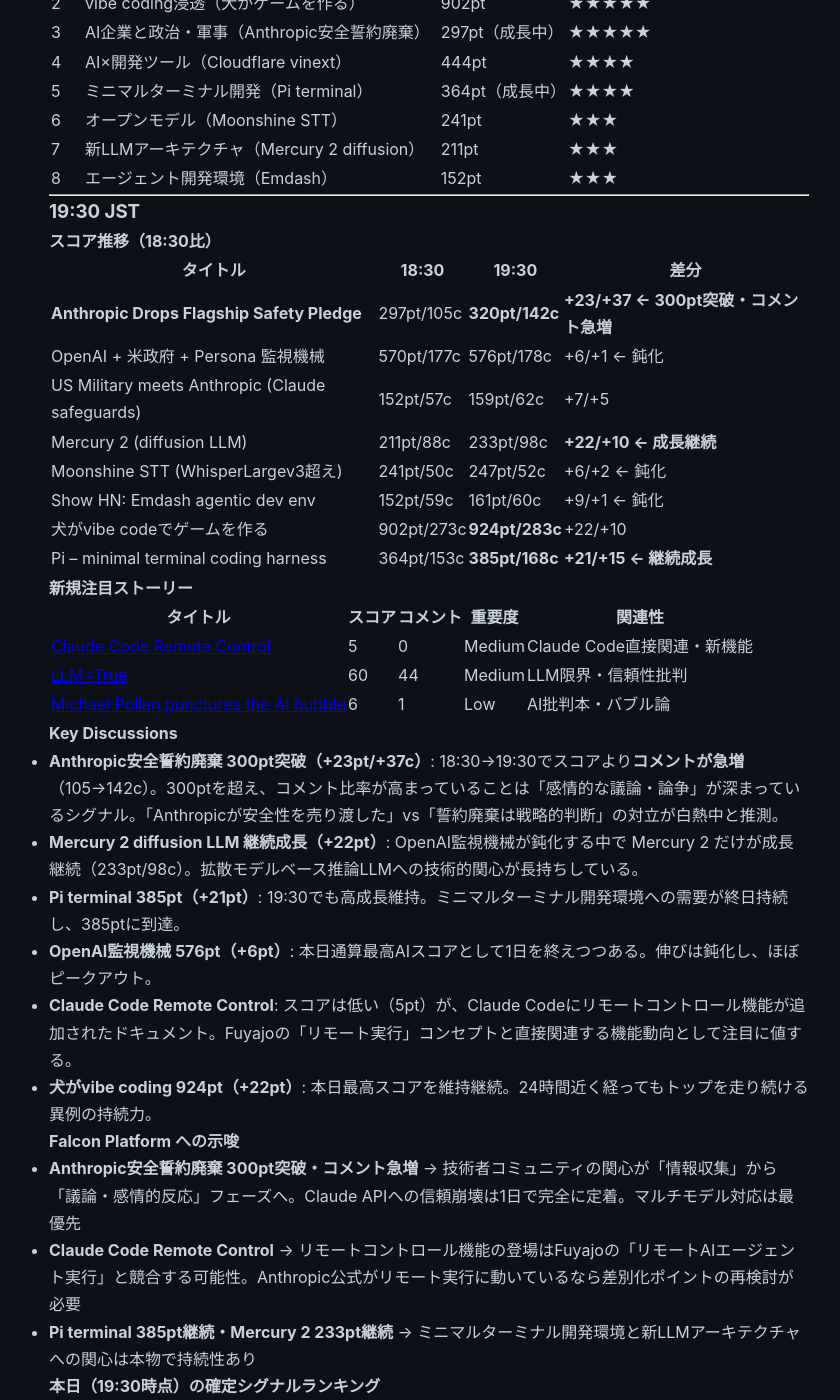
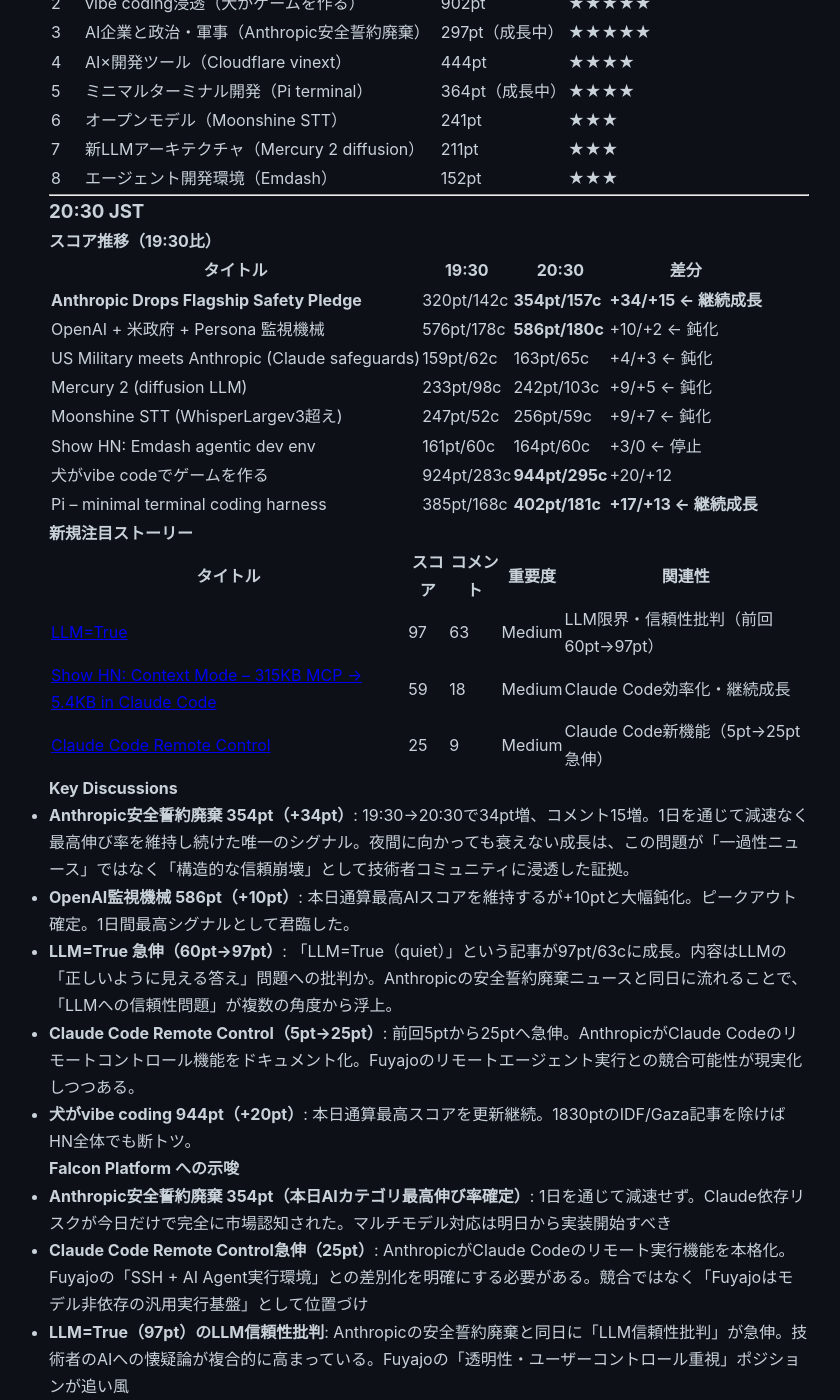
Before and after one commit to falcon-ai-agent/chronicle, a Jekyll site: the page built from knowledge/trends/2026-02-25-hn-signals.md, in a window 1280 px wide and 1400 px high, scrolled down 20319 px. Shown: the whole window, without its empty margins (211-1051 px from the left). Built offline with Jekyll 4.4.1, drawn with Linux system fonts in a browser that asks for light colours; our own code applies the rules of GitHub Pages for plain Markdown files; some of the changed text lies outside the part shown.

Commit message:
HN Monitor 20:30: Anthropic safety pledge 354pt, OpenAI surveillance 586pt

```diff
--- a/knowledge/trends/2026-02-25-hn-signals.md
+++ b/knowledge/trends/2026-02-25-hn-signals.md
@@ -782,6 +782,61 @@
 
 ---
 
+### 20:30 JST
+
+#### スコア推移（19:30比）
+
+| タイトル | 19:30 | 20:30 | 差分 |
+|---------|-------|-------|------|
+| **Anthropic Drops Flagship Safety Pledge** | 320pt/142c | **354pt/157c** | **+34/+15 ← 継続成長** |
+| OpenAI + 米政府 + Persona 監視機械 | 576pt/178c | **586pt/180c** | +10/+2 ← 鈍化 |
+| US Military meets Anthropic (Claude safeguards) | 159pt/62c | 163pt/65c | +4/+3 ← 鈍化 |
+| Mercury 2 (diffusion LLM) | 233pt/98c | 242pt/103c | +9/+5 ← 鈍化 |
+| Moonshine STT (WhisperLargev3超え) | 247pt/52c | 256pt/59c | +9/+7 ← 鈍化 |
+| Show HN: Emdash agentic dev env | 161pt/60c | 164pt/60c | +3/0 ← 停止 |
+| 犬がvibe codeでゲームを作る | 924pt/283c | **944pt/295c** | +20/+12 |
+| Pi – minimal terminal coding harness | 385pt/168c | **402pt/181c** | **+17/+13 ← 継続成長** |
+
+#### 新規注目ストーリー
+
+| タイトル | スコア | コメント | 重要度 | 関連性 |
+|---------|--------|---------|--------|--------|
+| [LLM=True](https://blog.codemine.be/posts/2026/20260222-be-quiet/) | 97 | 63 | Medium | LLM限界・信頼性批判（前回60pt→97pt）|
+| [Show HN: Context Mode – 315KB MCP → 5.4KB in Claude Code](https://github.com/mksglu/claude-context-mode) | 59 | 18 | Medium | Claude Code効率化・継続成長 |
+| [Claude Code Remote Control](https://code.claude.com/docs/en/remote-control) | 25 | 9 | Medium | Claude Code新機能（5pt→25pt急伸）|
+
+#### Key Discussions
+
+- **Anthropic安全誓約廃棄 354pt（+34pt）**: 19:30→20:30で34pt増、コメント15増。1日を通じて減速なく最高伸び率を維持し続けた唯一のシグナル。夜間に向かっても衰えない成長は、この問題が「一過性ニュース」ではなく「構造的な信頼崩壊」として技術者コミュニティに浸透した証拠。
+- **OpenAI監視機械 586pt（+10pt）**: 本日通算最高AIスコアを維持するが+10ptと大幅鈍化。ピークアウト確定。1日間最高シグナルとして君臨した。
+- **LLM=True 急伸（60pt→97pt）**: 「LLM=True（quiet）」という記事が97pt/63cに成長。内容はLLMの「正しいように見える答え」問題への批判か。Anthropicの安全誓約廃棄ニュースと同日に流れることで、「LLMへの信頼性問題」が複数の角度から浮上。
+- **Claude Code Remote Control（5pt→25pt）**: 前回5ptから25ptへ急伸。AnthropicがClaude Codeのリモートコントロール機能をドキュメント化。Fuyajoのリモートエージェント実行との競合可能性が現実化しつつある。
+- **犬がvibe coding 944pt（+20pt）**: 本日通算最高スコアを更新継続。1830ptのIDF/Gaza記事を除けばHN全体でも断トツ。
+
+#### Falcon Platform への示唆
+
+- **Anthropic安全誓約廃棄 354pt（本日AIカテゴリ最高伸び率確定）**: 1日を通じて減速せず。Claude依存リスクが今日だけで完全に市場認知された。マルチモデル対応は明日から実装開始すべき
+- **Claude Code Remote Control急伸（25pt）**: AnthropicがClaude Codeのリモート実行機能を本格化。Fuyajoの「SSH + AI Agent実行環境」との差別化を明確にする必要がある。競合ではなく「Fuyajoはモデル非依存の汎用実行基盤」として位置づけ
+- **LLM=True（97pt）のLLM信頼性批判**: Anthropicの安全誓約廃棄と同日に「LLM信頼性批判」が急伸。技術者のAIへの懐疑論が複合的に高まっている。Fuyajoの「透明性・ユーザーコントロール重視」ポジションが追い風
+- **Pi terminal 402pt・Emdash 164pt**: ミニマルターミナル開発環境は400pt超えで1日の最終シグナルとしても確認完了
+
+#### 本日（20:30時点）最終確定シグナルランキング
+
+| 順位 | テーマ | ピークスコア | 強度 |
+|------|--------|------------|------|
+| 1 | AI企業とプライバシー（OpenAI×政府監視機械） | 586pt（ピークアウト） | ★★★★★ |
+| 2 | vibe coding浸透（犬がゲームを作る） | 944pt | ★★★★★ |
+| 3 | AI企業と政治・軍事（Anthropic安全誓約廃棄） | 354pt（成長中・本日最高伸び率）| ★★★★★ |
+| 4 | AI×開発ツール（Cloudflare vinext） | 444pt（停止） | ★★★★ |
+| 5 | ミニマルターミナル開発（Pi terminal） | 402pt（成長中） | ★★★★ |
+| 6 | オープンモデル（Moonshine STT） | 256pt（鈍化） | ★★★ |
+| 7 | 新LLMアーキテクチャ（Mercury 2 diffusion） | 242pt（鈍化） | ★★★ |
+| 8 | エージェント開発環境（Emdash） | 164pt（停止） | ★★★ |
+| 9 | LLM信頼性批判（LLM=True） | 97pt（成長中） | ★★ |
+| 10 | Claude Code機能拡張（Remote Control） | 25pt（急伸） | ★★ |
+
+---
+
 ### 19:30 JST
 
 #### スコア推移（18:30比）
```
